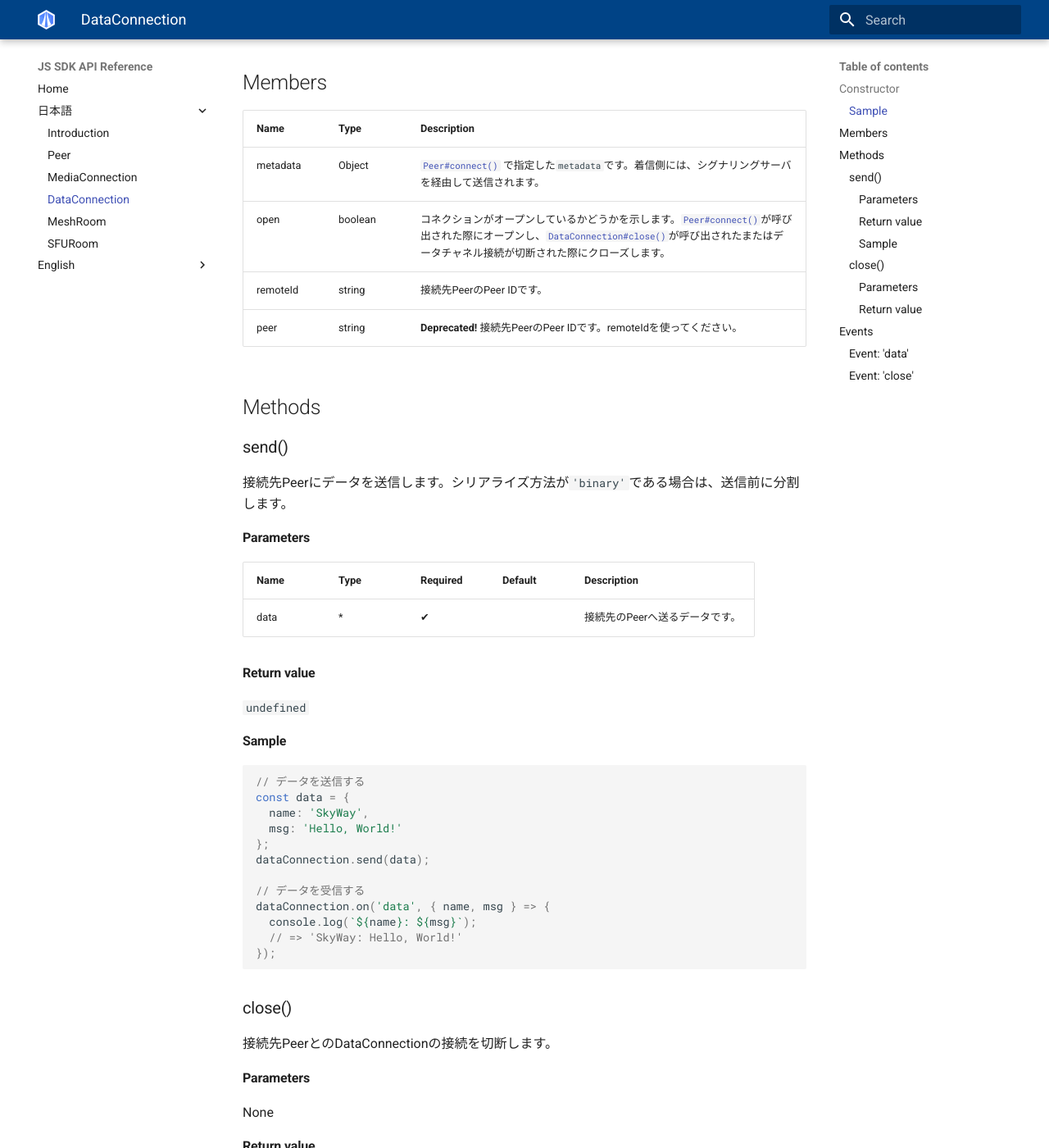
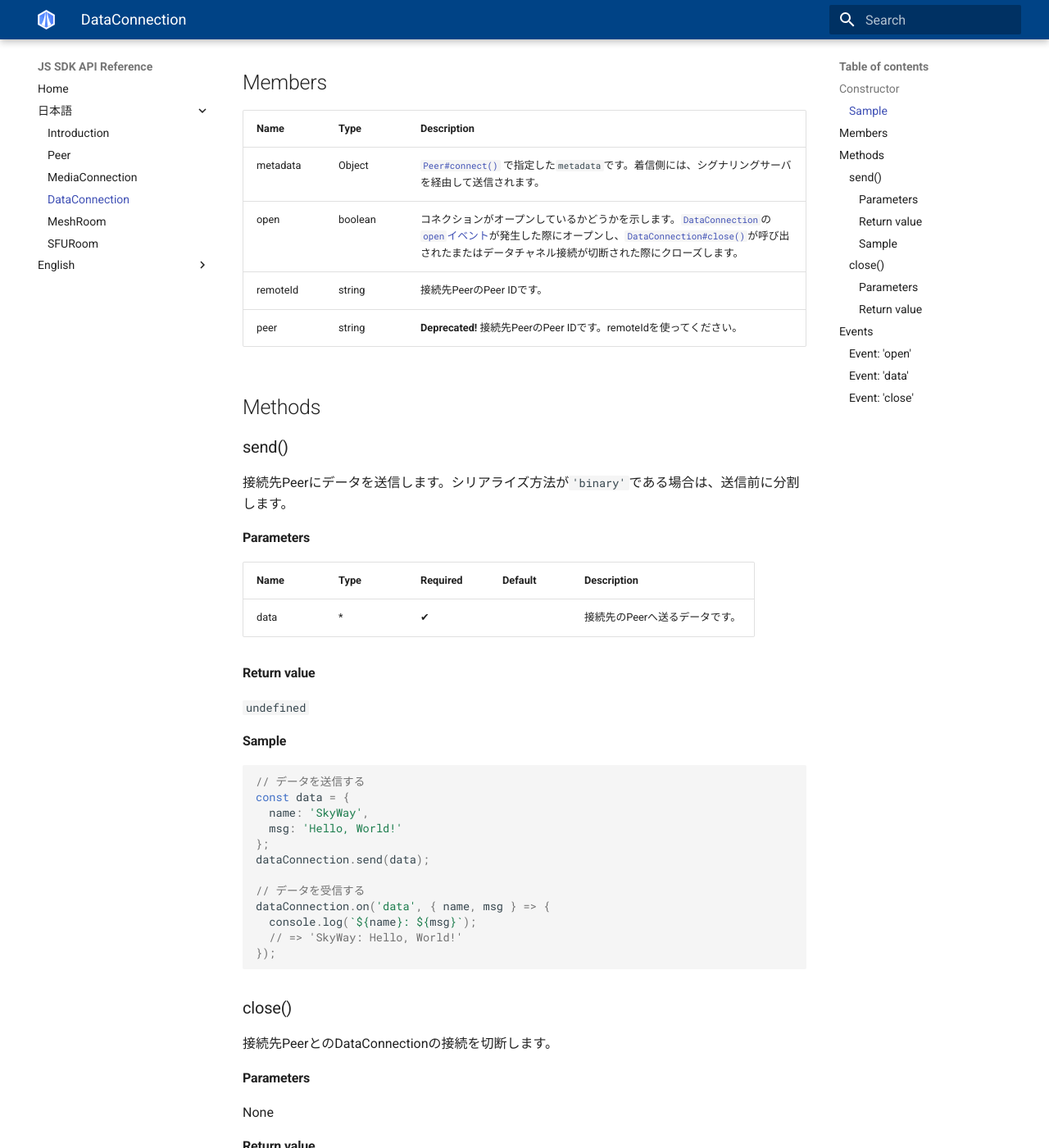
Before and after one commit to skyway/skyway-js-sdk-doc, an MkDocs documentation site: the page built from docs/ja/dataconnection.md, in a window 1280 px wide and 1400 px high, scrolled down 537 px. Shown: the whole window at 82% size. Built offline with MkDocs 1.6.1 and Material for MkDocs 9.7.7, drawn with Linux system fonts in a browser that asks for light colours; old or Windows-style settings are respelled for this version of MkDocs; some of the changed text lies outside the part shown.

Commit message:
Write up 'open' event of DataConnection

````diff
--- a/docs/ja/dataconnection.md
+++ b/docs/ja/dataconnection.md
@@ -19,12 +19,12 @@
 
 ## Members
 
-| Name     | Type    | Description                                                                                                                                                                                                                   |
-|----------|---------|-------------------------------------------------------------------------------------------------------------------------------------------------------------------------------------------------------------------------------|
-| metadata | Object  | [`Peer#connect()`](../peer/#connect) で指定した`metadata`です。着信側には、シグナリングサーバを経由して送信されます。                                                                                                         |
-| open     | boolean | コネクションがオープンしているかどうかを示します。[`Peer#connect()`](#../peer/#connect)が呼び出された際にオープンし、[`DataConnection#close()`](#close)が呼び出されたまたはデータチャネル接続が切断された際にクローズします。 |
-| remoteId | string  | 接続先PeerのPeer IDです。                                                                                                                                                                                                     |
-| peer     | string  | **Deprecated!** 接続先PeerのPeer IDです。remoteIdを使ってください。                                                                                                                                                           |
+| Name     | Type    | Description                                                                                                                                                                                                                               |
+|----------|---------|-------------------------------------------------------------------------------------------------------------------------------------------------------------------------------------------------------------------------------------------|
+| metadata | Object  | [`Peer#connect()`](../peer/#connect) で指定した`metadata`です。着信側には、シグナリングサーバを経由して送信されます。                                                                                                                     |
+| open     | boolean | コネクションがオープンしているかどうかを示します。[`DataConnection`](./)の[`open`イベント](#event-open)が発生した際にオープンし、[`DataConnection#close()`](#close)が呼び出されたまたはデータチャネル接続が切断された際にクローズします。 |
+| remoteId | string  | 接続先PeerのPeer IDです。                                                                                                                                                                                                                 |
+| peer     | string  | **Deprecated!** 接続先PeerのPeer IDです。remoteIdを使ってください。                                                                                                                                                                       |
 
 ## Methods
 
@@ -73,6 +73,16 @@
 
 ## Events
 
+### Event: `'open'`
+
+データチャネルが接続されたときに発生します。
+
+```js
+dataConnection.on('open', () => {
+  // ...
+});
+```
+
 ### Event: `'data'`
 
 接続先のPeerからデータを受信したときに発生します。
````
